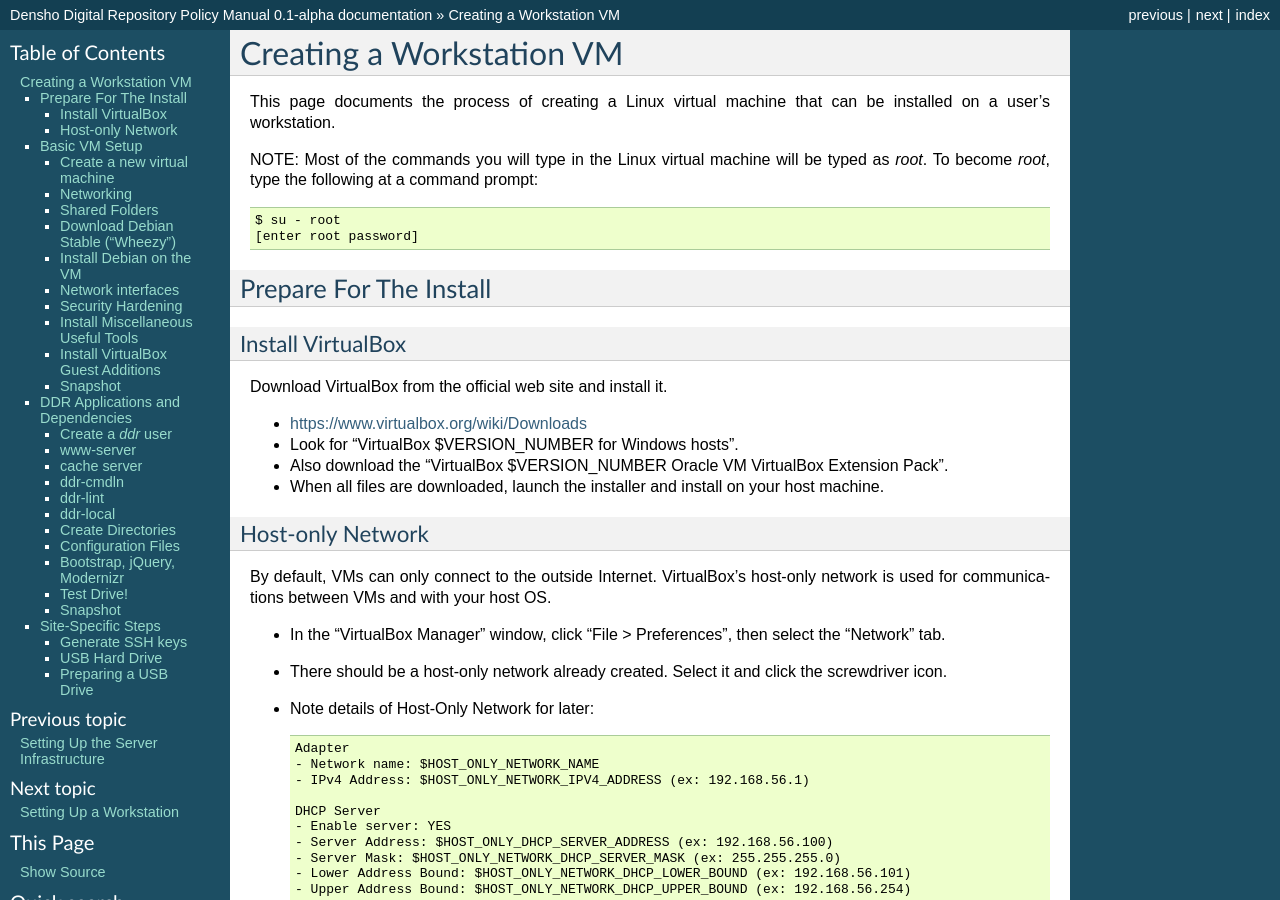
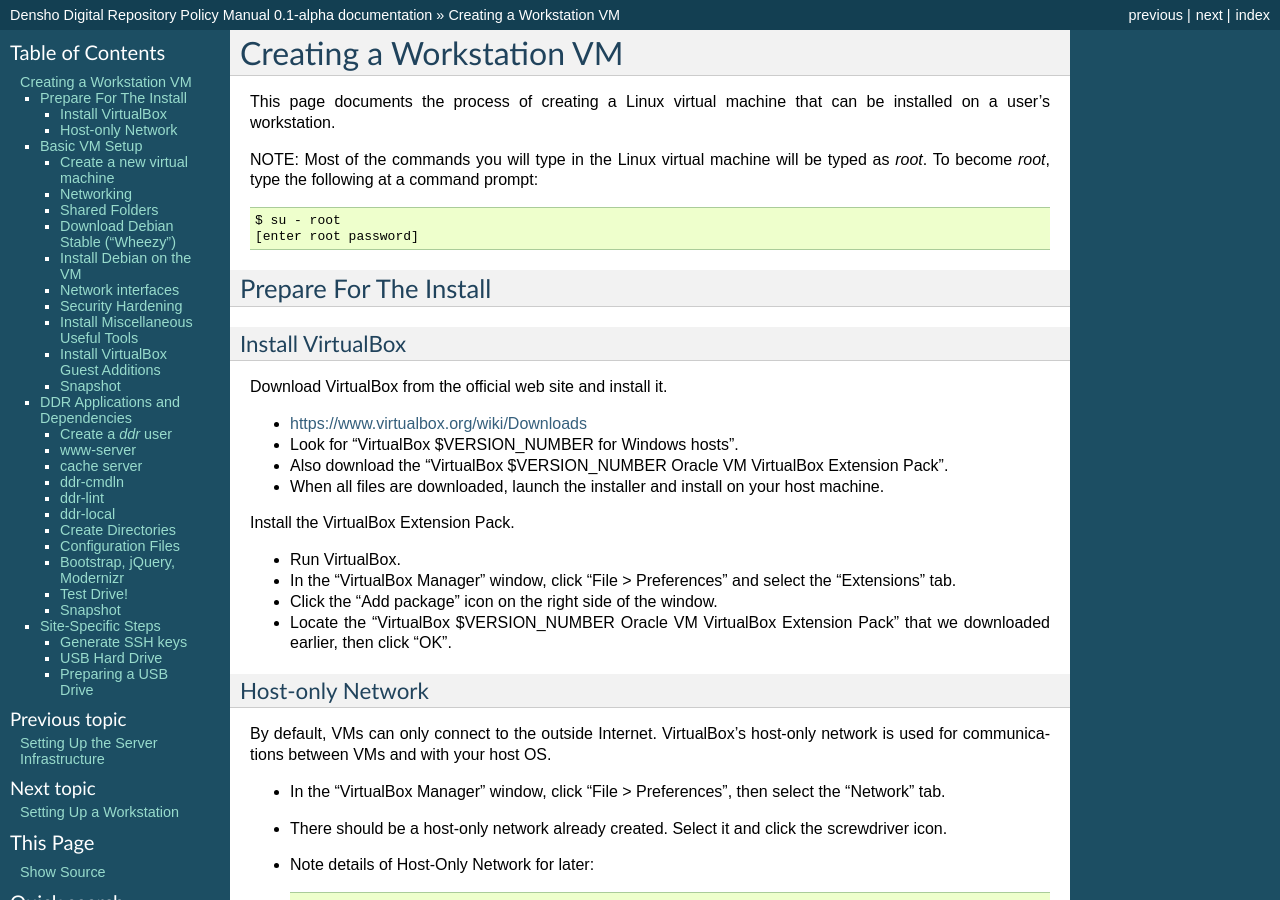
Before and after one commit to denshoproject/ddr-manual, a Sphinx documentation site: the page built from source/admins/create-workstation-vm.rst, in a window 1280 px wide and 900 px high. Built offline with Sphinx 7.4.7, drawn with Linux system fonts in a browser that asks for light colours; pages that are not in the unit, such as notebooks, are missing from menus; some of the changed text lies outside the part shown.

Commit message:
add Vbox extension pack install; clarify wording

```diff
--- a/source/admins/create-workstation-vm.rst
+++ b/source/admins/create-workstation-vm.rst
@@ -28,6 +28,14 @@
 - Look for "VirtualBox $VERSION_NUMBER for Windows hosts".
 - Also download the "VirtualBox $VERSION_NUMBER Oracle VM VirtualBox Extension Pack".
 - When all files are downloaded, launch the installer and install on your host machine.
+
+Install the VirtualBox Extension Pack.
+
+- Run VirtualBox.
+- In the "VirtualBox Manager" window, click "File > Preferences" and select the "Extensions" tab.
+- Click the "Add package" icon on the right side of the window.
+- Locate the "VirtualBox $VERSION_NUMBER Oracle VM VirtualBox Extension Pack" that we downloaded earlier, then click "OK".
+
 
 
 
@@ -343,9 +351,7 @@
 
 source: http://virtualboxes.org/doc/installing-guest-additions-on-debian/
 
-Locate the "VirtualBox $VERSION_NUMBER Oracle VM VirtualBox Extension Pack" that we downloaded earlier.
-
-Install required packages, then configure system for building kernel modules::
+Install required packages in the VM, then configure system for building kernel modules::
 
     # apt-get install build-essential module-assistant
     # m-a prepare
```
